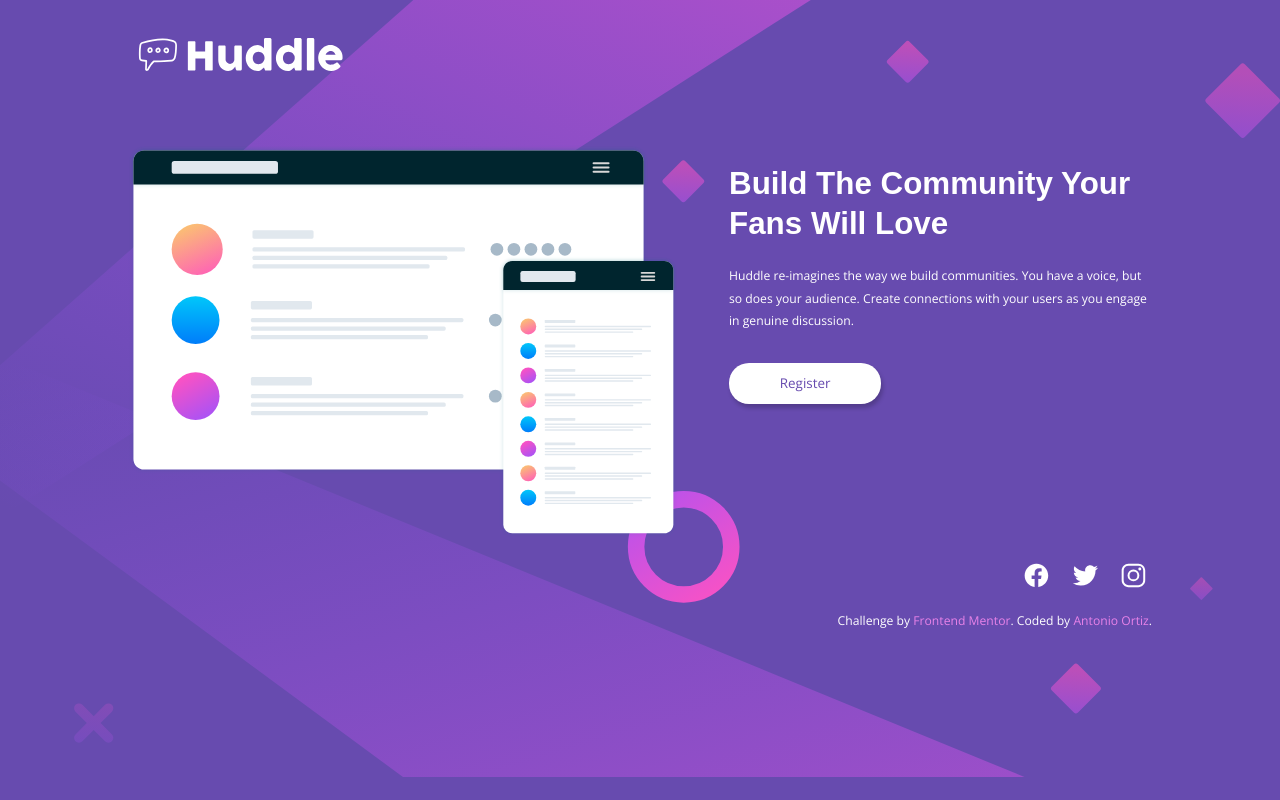
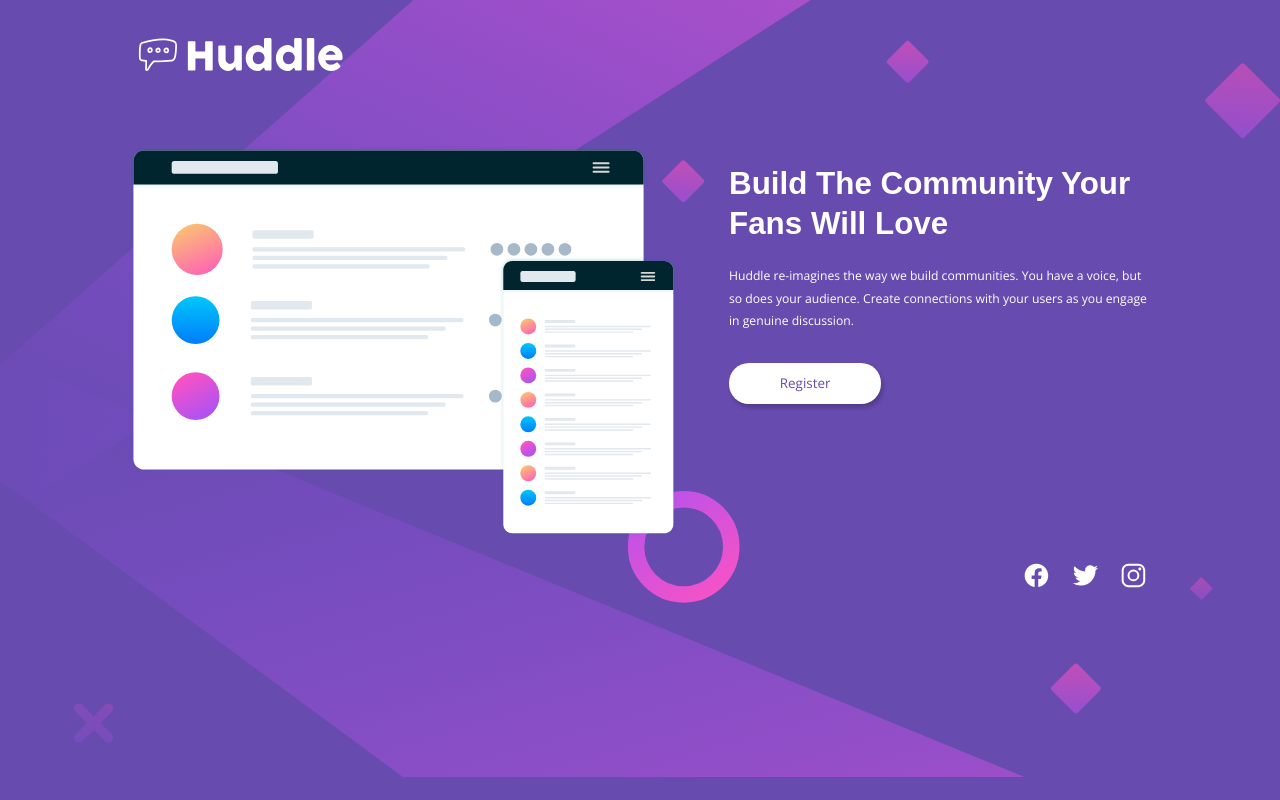
Before and after one commit to ortiz-antonio/frontend-mentor, a website built with Vite: page challenges/huddle-landing/index.html in a window 1280 px wide. Built offline with nearby package versions, Linux system fonts and the light colour scheme.

Commit message:
removed attribution in huddle to better positioning

```diff
--- a/assets/style.css
+++ b/assets/style.css
@@ -12,8 +12,3 @@ article {
 article > img {
   width: fit-content;
 }
-
-a {
-  text-decoration: none;
-  color: white;
-}
--- a/challenges/huddle-landing/index.html
+++ b/challenges/huddle-landing/index.html
@@ -82,12 +82,6 @@
             ></a>
           </li>
         </ul>
-        <p class="attribution">
-          Challenge by
-          <a href="https://www.frontendmentor.io?ref=challenge" target="_blank"
-            >Frontend Mentor</a
-          >. Coded by <a href="https://ortiz.studio">Antonio Ortiz</a>.
-        </p>
       </footer>
     </div>
   </body>
```
